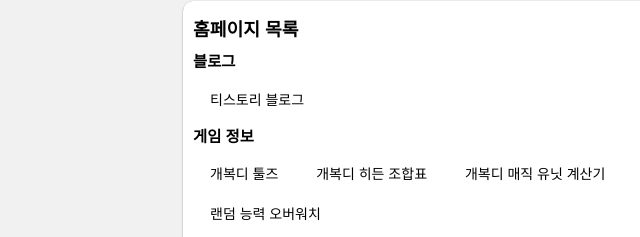
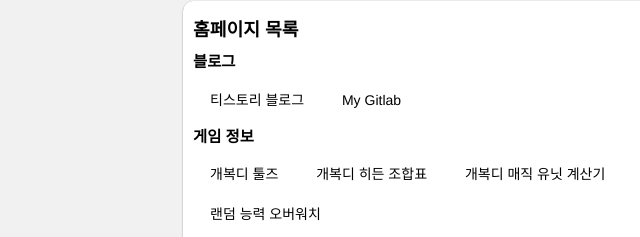
Before and after one commit to Lazyig/main_page, a website: page index.html in a window 1280 px wide. Shown: the part 166-403 px from the top of the page, 7-647 px from the left. Drawn offline with Linux system fonts and the light colour scheme.

Commit message:
gitlab 링크 추가

```diff
--- a/index.html
+++ b/index.html
@@ -30,6 +30,7 @@
             <h2>홈페이지 목록</h2>
             <h4>블로그</h4>
             <a class="kigui btn simple" href="https://itblog.lazyig.com/">티스토리 블로그</a>
+            <a class="kigui btn simple" href="https://gitlab.lazyig.com/">My Gitlab</a>
             <h4>게임 정보</h4>
             <a class="kigui btn simple" href="http://sld.lazyig.com/">개복디 툴즈</a>
             <a class="kigui btn simple" href="http://sld.lazyig.com/recipe.html">개복디 히든 조합표</a>
```
Also changed, not shown: 404.html (line endings or trailing spaces), index.js (line endings or trailing spaces), package.json (line endings or trailing spaces), static/ads.txt (line endings or trailing spaces), 2 other files.
